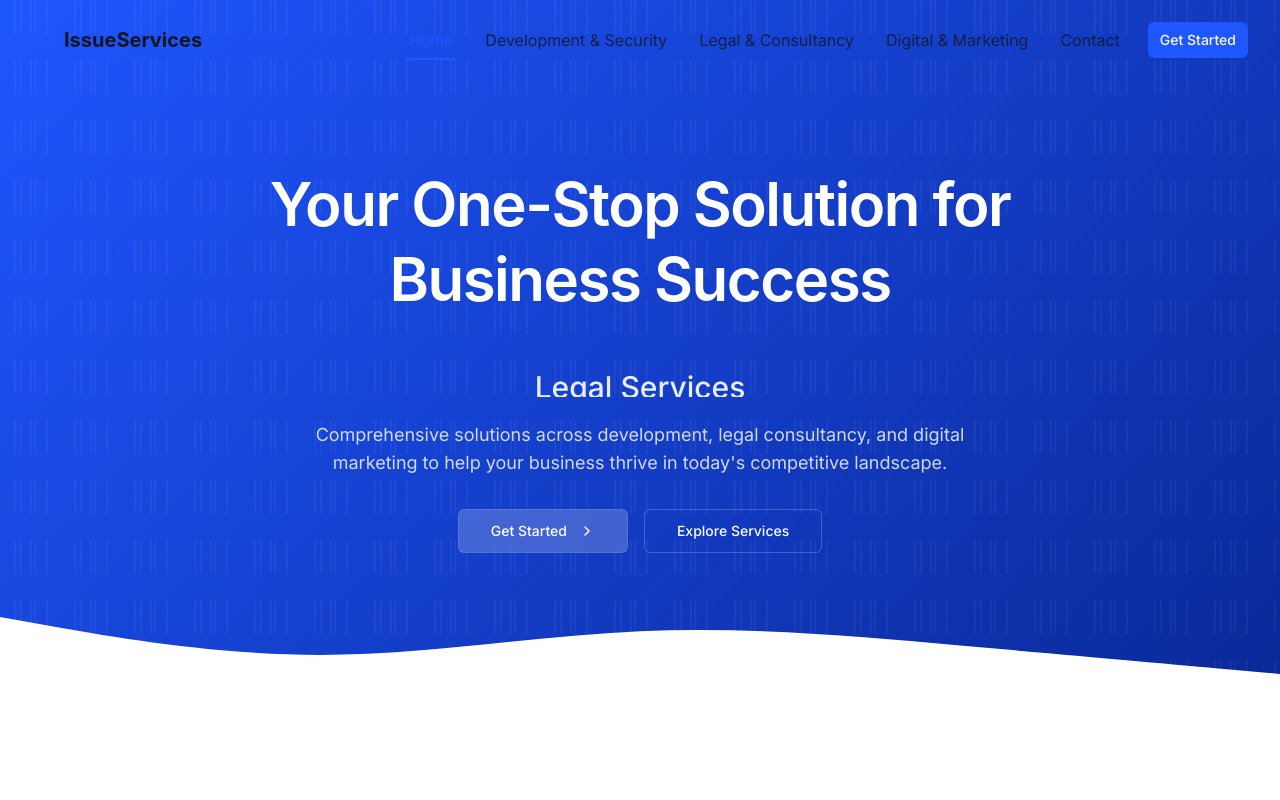
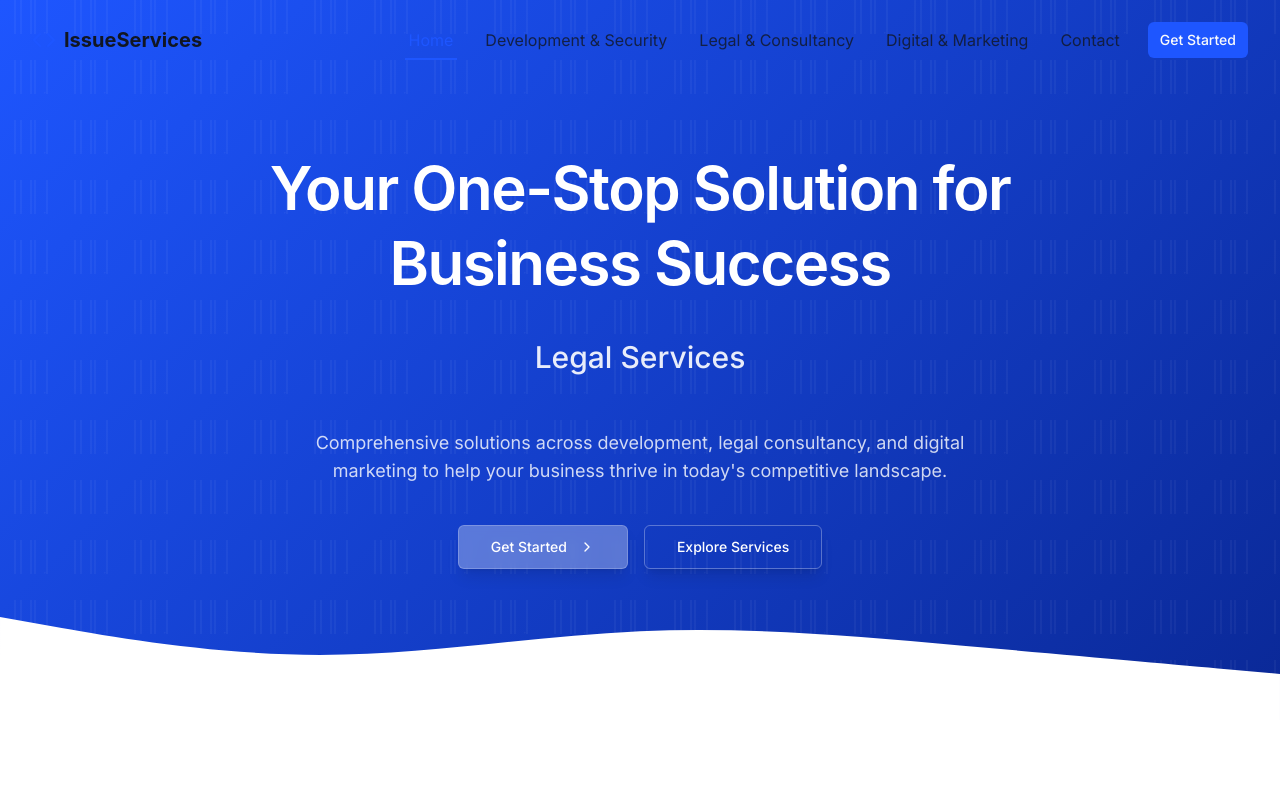
Before and after one commit to SarthakTyagiji/issue-solution-hub, a React (Vite) app: page / in a window 1280 px wide. Shown: the top 800 px of the page. Built offline with nearby package versions, Linux system fonts and the light colour scheme; a web font is replaced by a local one.

Commit message:
Fix landing page header and buttons
Addresses visual issues in the landing page header, including display of development and legal services, and button clarity.

```diff
--- a/src/components/sections/Hero.tsx
+++ b/src/components/sections/Hero.tsx
@@ -50,13 +50,13 @@ const HeroSection = () => {
             Your One-Stop Solution for Business Success
           </h1>
 
-          {/* Rotating services */}
-          <div className="h-12 sm:h-16 mb-6 overflow-hidden">
+          {/* Rotating services - Increased height to avoid cutoff */}
+          <div className="h-16 sm:h-20 mb-8 overflow-hidden flex items-center justify-center">
             {services.map((service, index) => (
               <p
                 key={service}
                 className={cn(
-                  "text-xl sm:text-3xl font-medium text-white/90 transition-all duration-500 ease-in-out",
+                  "text-2xl sm:text-3xl font-medium text-white/90 transition-all duration-500 ease-in-out absolute",
                   currentService === index
                     ? "opacity-100 transform-none"
                     : "opacity-0 translate-y-8"
@@ -70,14 +70,14 @@ const HeroSection = () => {
           {/* Description */}
           <p
             className={cn(
-              "text-lg text-white/80 mb-8 max-w-2xl mx-auto opacity-0 transform -translate-y-4",
+              "text-lg text-white/80 mb-10 max-w-2xl mx-auto opacity-0 transform -translate-y-4",
               isVisible && "opacity-100 translate-y-0 transition-all duration-700 ease-out-expo delay-200"
             )}
           >
             Comprehensive solutions across development, legal consultancy, and digital marketing to help your business thrive in today's competitive landscape.
           </p>
 
-          {/* CTA Buttons */}
+          {/* CTA Buttons - Improved visibility with stronger contrast */}
           <div
             className={cn(
               "flex flex-col sm:flex-row justify-center gap-4 opacity-0 transform -translate-y-4",
@@ -87,7 +87,7 @@ const HeroSection = () => {
             <Button
               asChild
               size="lg"
-              className="font-medium text-white bg-white/20 backdrop-blur-sm hover:bg-white/30 border border-white/10"
+              className="font-medium text-white bg-white/30 backdrop-blur-sm hover:bg-white/40 border border-white/20 shadow-lg"
             >
               <Link to="/contact">
                 Get Started
@@ -98,7 +98,7 @@ const HeroSection = () => {
               asChild
               variant="outline"
               size="lg"
-              className="font-medium text-white bg-transparent border-white/20 hover:bg-white/10"
+              className="font-medium text-white bg-transparent border-white/30 hover:bg-white/20 shadow-lg"
             >
               <Link to="#services">
                 Explore Services
```
